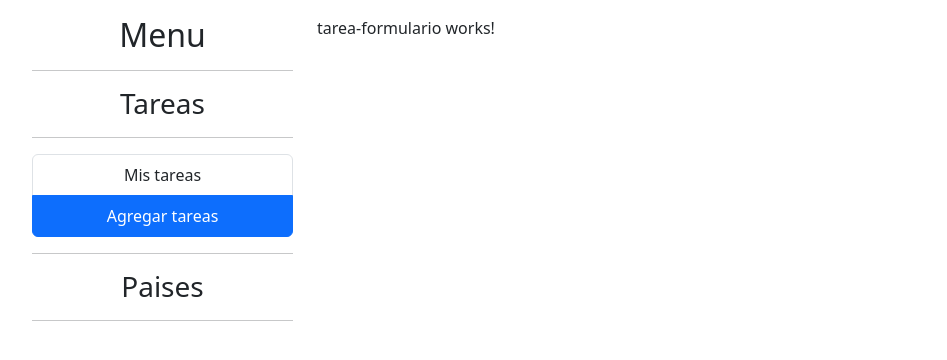
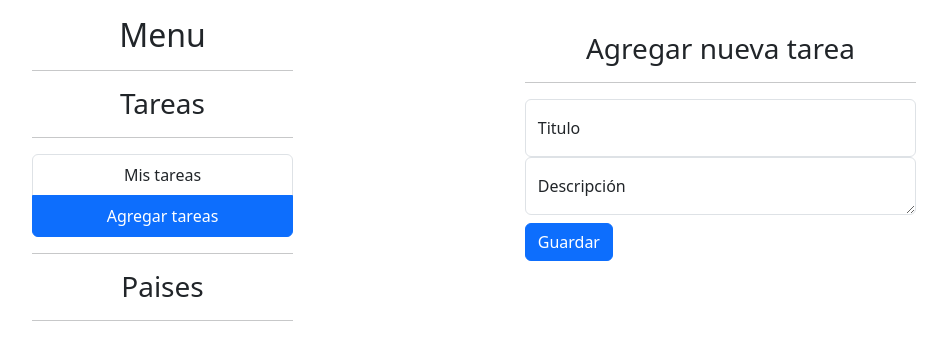
Before and after one commit to Ikigire/angular-practica3-routing, an Angular app: page /tareas/mi-lista in a window 1280 px wide. Both pictures are taken after a click on the item "Agregar tareas". Shown: the top 360 px of the page, without its empty margins (50-997 px from the left). Built offline with nearby package versions, Linux system fonts and the light colour scheme.

Commit message:
Mi lista page completa

```diff
--- a/src/app/tareas/components/tarea-card/tarea-card.component.html
+++ b/src/app/tareas/components/tarea-card/tarea-card.component.html
@@ -1 +1,26 @@
-<p>tarea-card works!</p>
+<div class="card border-primary mt-2" *ngIf="tarea; else noTarea">
+    <!-- {{tarea | json}} -->
+    <div class="card-header text-center">
+        <h2>{{tarea.titulo}}</h2>
+    </div>
+    <div class="card-body">
+        {{tarea.descripcion}}
+    </div>
+    <div class="card-footer">
+        <div class="text-center">
+            {{tarea.status}}
+        </div>
+        <div class="text-center">
+            <button
+            (click)="changeStatus(tareaStatus.retrasado)"
+            class="btn btn-small btn-outline-danger">😢</button>
+            <button
+            (click)="changeStatus(tareaStatus.completado)"
+            class="btn btn-small btn-outline-success">😎</button>
+        </div>
+    </div>
+</div>
+
+<ng-template #noTarea>
+    <h3 class="bg-warning w-100 text-center py-3">No hay tarea para mostrar</h3>
+</ng-template>
--- a/src/app/tareas/components/tarea-card/tarea-card.component.ts
+++ b/src/app/tareas/components/tarea-card/tarea-card.component.ts
@@ -1,4 +1,7 @@
-import { Component } from '@angular/core';
+import { Component, EventEmitter, Input, Output, inject } from '@angular/core';
+import { Tarea } from '../../models/tarea.model';
+import { TareaStatus } from '../../enums/tarea-status.enum';
+import { TareaService } from '../../services/tarea-service.service';
 
 @Component({
   selector: 'tareas-tarea-card',
@@ -6,5 +9,36 @@ import { Component } from '@angular/core';
   styleUrls: ['./tarea-card.component.css']
 })
 export class TareaCardComponent {
+  // Injectando servicio para utilizar sus métodos
+  tareaService: TareaService = inject(TareaService);
 
+  @Input()
+  tarea!: Tarea;
+
+  @Input("tareaIndex")
+  index: number = -1;
+
+  @Output("onStatusChange") emitter: EventEmitter<TareaStatus>;
+
+  tareaStatus = {
+    pendiente: TareaStatus.PENDIENTE,
+    retrasado: TareaStatus.RETRASADO,
+    completado: TareaStatus.COMPLETADO
+  }
+
+  constructor() {
+    this.emitter = new EventEmitter();
+  }
+
+  changeStatus(status: TareaStatus) {
+    if ( this.index < 0 ){
+      return;
+    }
+
+    this.tarea.status = status;
+
+    this.tareaService.updateTarea(this.index, this.tarea);
+
+    this.emitter.emit(status);
+  }
 }
--- a/src/app/tareas/components/tarea-formulario/tarea-formulario.component.html
+++ b/src/app/tareas/components/tarea-formulario/tarea-formulario.component.html
@@ -1 +1,15 @@
-<p>tarea-formulario works!</p>
+<div class="border-primary mt-3">
+    <h3 class="text-center">Agregar nueva tarea</h3>
+    <hr>
+    <form>
+        <div class="form-floating">
+            <input class="form-control" type="text" id="titulo" placeholder="">
+            <label for="titulo">Titulo</label>
+        </div>
+        <div class="form-floating">
+            <textarea class="form-control" id="descripcion" rows="10" placeholder=""></textarea>
+            <label for="descripcion">Descripción</label>
+        </div>
+        <button type="submit" class="btn btn-primary mt-2">Guardar</button>
+    </form>
+</div>
--- a/src/app/tareas/pages/formulario-page/formulario-page.component.html
+++ b/src/app/tareas/pages/formulario-page/formulario-page.component.html
@@ -1 +1,3 @@
-<tareas-tarea-formulario />
+<div class="row justify-content-center w-100">
+    <tareas-tarea-formulario class="col-sm-12 col-md-6" />
+</div>
--- a/src/app/tareas/pages/mi-lista-page/mi-lista-page.component.html
+++ b/src/app/tareas/pages/mi-lista-page/mi-lista-page.component.html
@@ -1,4 +1,8 @@
 <div class="row justify-content-center">
-    <tareas-tarea-card class="col-12 col-sm-6 col-md-4 col-lg-3"
-        *ngFor="let tarea of tareas" />
+    <tareas-tarea-card class="col-12 col-sm-6 col-md-6 col-lg-4"
+        *ngFor="let tarea of tareas; let i = index"
+        [tarea]="tarea"
+        [tareaIndex]="i"
+        (onStatusChange)="catchOnStatusChange()"
+        />
 </div>
--- a/src/app/tareas/pages/mi-lista-page/mi-lista-page.component.ts
+++ b/src/app/tareas/pages/mi-lista-page/mi-lista-page.component.ts
@@ -16,6 +16,14 @@ export class MiListaPageComponent implements OnInit {
   constructor(private tareaServiceCons: TareaService) {}
 
   ngOnInit(): void {
-      this.tareas = this.tareaService.getTareas();
+      this.obtenerTareas();
+  }
+
+  obtenerTareas() {
+    this.tareas = this.tareaService.getTareas();
+  }
+
+  catchOnStatusChange() {
+    this.obtenerTareas()
   }
 }
--- a/src/app/tareas/services/tarea-service.service.ts
+++ b/src/app/tareas/services/tarea-service.service.ts
@@ -15,7 +15,16 @@ export class TareaService {
     }
   }
 
+  private saveToLocalStorage() {
+    localStorage.setItem(this.tareasKey, JSON.stringify(this.tareas));
+  }
+
   getTareas(): Tarea[] {
     return this.tareas;
   }
+
+  updateTarea(index: number, tarea: Tarea) {
+    this.tareas[index] = tarea;
+    this.saveToLocalStorage();
+  }
 }
```
